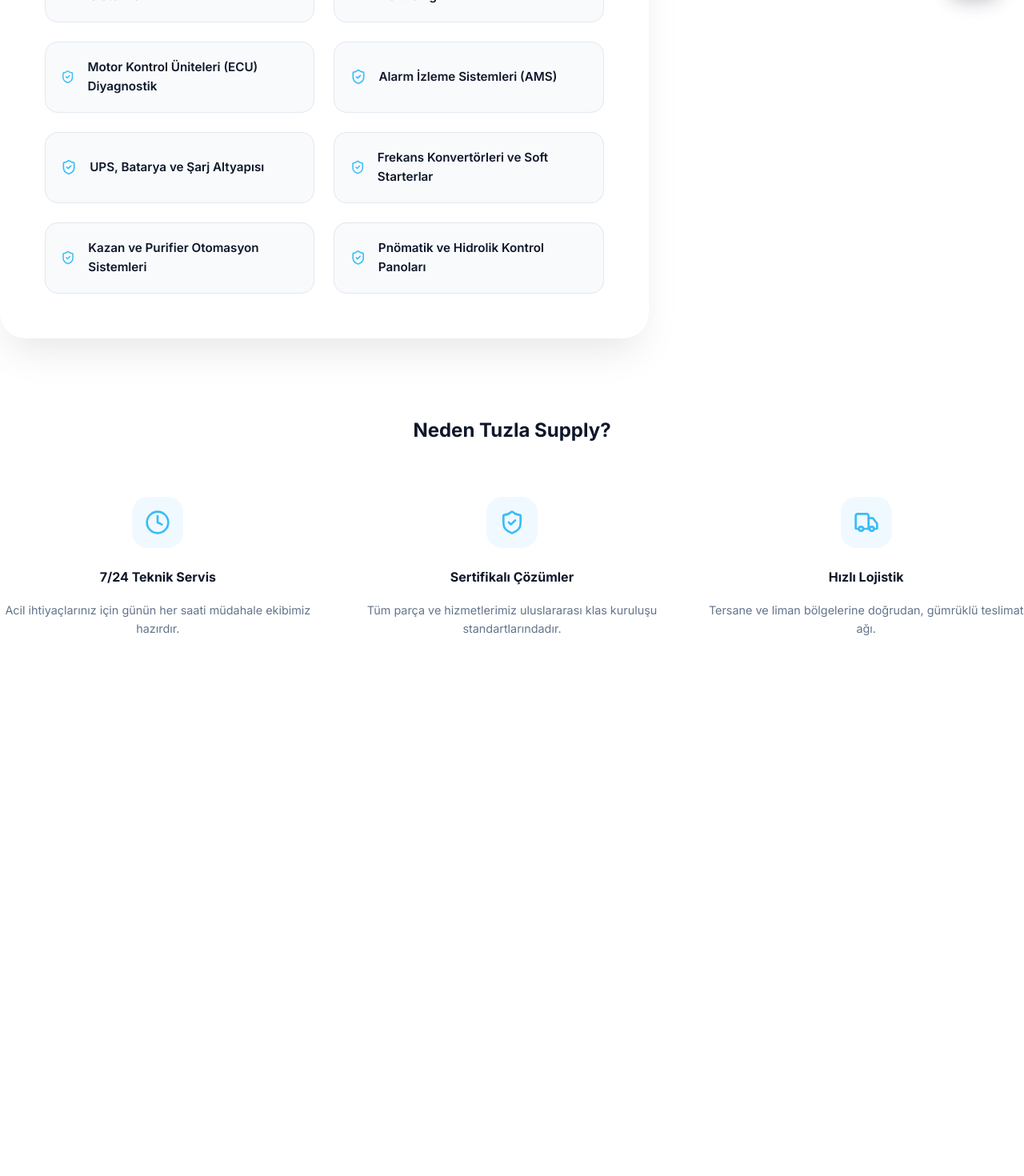
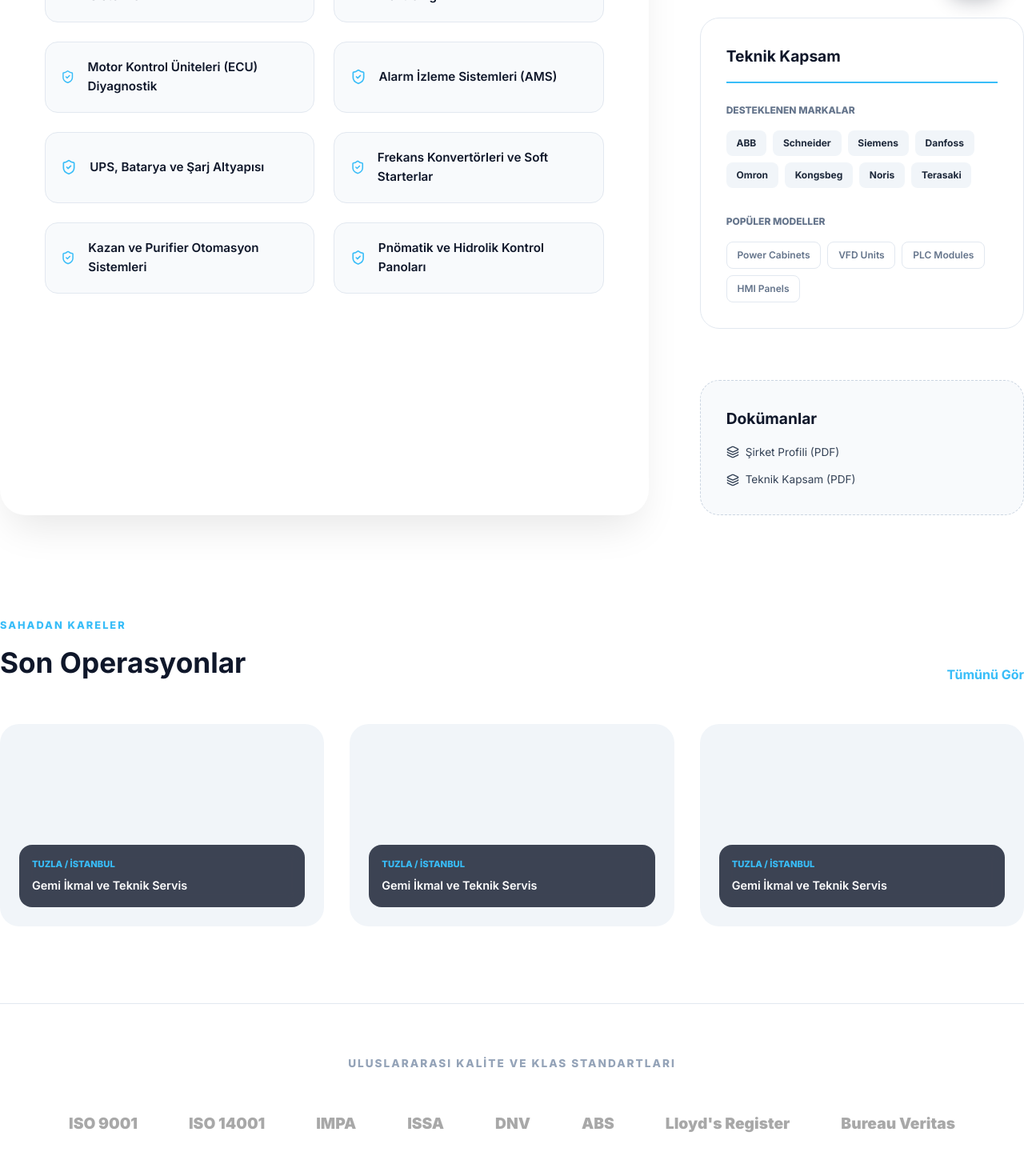
Before and after one commit to cemcsharp/tuzlasupply, a Next.js app: page /solutions/ship-electrical in a window 1280 px wide. Shown: the part 780-2250 px from the top of the page at 80% size. Before the commit the page ends 1641 px from the top, so only its background shows below. Built offline with nearby package versions, Linux system fonts and the light colour scheme; no server answers.

Commit message:
UI/Market: Finalized market readiness with brands, models, class logos, and operations gallery

```diff
--- a/src/app/solutions/[slug]/page.tsx
+++ b/src/app/solutions/[slug]/page.tsx
@@ -31,7 +31,9 @@
       "Frekans Konvertörleri ve Soft Starterlar",
       "Kazan ve Purifier Otomasyon Sistemleri",
       "Pnömatik ve Hidrolik Kontrol Panoları"
-    ]
+    ],
+    brands: ["ABB", "Schneider", "Siemens", "Danfoss", "Omron", "Kongsbeg", "Noris", "Terasaki"],
+    models: ["Power Cabinets", "VFD Units", "PLC Modules", "HMI Panels"]
   },
   "ship-mechanical": {
     color: "#334155",
@@ -59,7 +61,9 @@
       "Turboşarj Overhaul ve Dinamik Balans",
       "Hidrolik Silindir ve Sistem Onarımı",
       "Yakıt Enjeksiyon Pompası ve Valf Zamanlaması"
-    ]
+    ],
+    brands: ["MAN B&W", "Wärtsilä", "Yanmar", "Daihatsu", "Mitsubishi", "Caterpillar", "Alfa Laval"],
+    models: ["S50MC", "L23/30", "RT-flex", "Z280", "V32", "DK-20"]
   },
   "ship-painting": {
     color: "#0369a1",
@@ -87,7 +91,9 @@
       "Karina Bütünlük İncelemeleri",
       "Tutya Değişimi ve ICCP Servisleri",
       "Gemi Boyası Lojistiği ve Tedariği"
-    ]
+    ],
+    brands: ["Jotun", "Hempel", "International Paint", "Chugoku", "PPG", "Sigma Coatings"],
+    models: ["SeaForce", "Hempaguard", "Intershield", "Hardtop", "Ecomax"]
   },
   "ship-safety": {
     color: "#7f1d1d",
@@ -115,7 +121,9 @@
       "Immersion Suit ve Termal Koruma",
       "Piroteknik ve Tehlike İşaretleri",
       "IMO Sembolleri ve Güvenlik Levhaları"
-    ]
+    ],
+    brands: ["Lalizas", "Viking", "Survitec", "Dräger", "MSA", "Honeywell", "Scott Safety"],
+    models: ["SOLAS Pack", "ISO Certified", "MED Approved", "A-Class", "B-Class"]
   },
   "shipyard-logistics": {
     color: "#065f46",
@@ -143,7 +151,9 @@
       "7/24 Acil Parça Gönderimi",
       "Sınır Ötesi Transit Tedarik",
       "Depolama ve Yedek Parça Muhafazası"
-    ]
+    ],
+    brands: ["Global Freight", "Customs Bonded", "Door-to-Deck", "AEO Status"],
+    models: ["24/7 Dispatch", "Air/Sea Freight", "Local Trucking"]
   },
   "technical-supply": {
     color: "#1e293b",
@@ -171,7 +181,9 @@
       "Ölçüm ve Hassas Aletler",
       "Navigasyon Haritaları ve Yayınları",
       "Endüstriyel Temizlik Kimyasalları"
-    ]
+    ],
+    brands: ["IMPA", "ISSA", "Unitor", "Drew Marine", "Bosch", "Makita", "3M"],
+    models: ["Deck Stores", "Engine Stores", "Cabin Stores", "Technical Spares"]
   },
   "marine-provisions": {
     color: "#0f172a",
@@ -199,7 +211,9 @@
       "Hijyen ve Mutfak Temizlik Ürünleri",
       "Sağlıklı Diyet Seçenekleri",
       "Son Dakika Acil Tedarik"
-    ]
+    ],
+    brands: ["HACCP", "ISO 22000", "Fresh Direct", "Global Logistics"],
+    models: ["Dry", "Frozen", "Fresh", "Bonded"]
   },
   "spare-parts": {
     color: "#075985",
@@ -227,7 +241,9 @@
       "Hava Kompresörü Yedek Parçaları",
       "Yenilenmiş (Recon) Ana Bileşenler",
       "OEM ve Orijinal Sertifika Desteği"
-    ]
+    ],
+    brands: ["MAN B&W", "Wärtsilä", "Yanmar", "Daihatsu", "Mitsubishi", "Alfa Laval", "Westfalia", "Cummins"],
+    models: ["L23/30", "L28/32", "S50MC", "S60MC", "RT-Flex", "EY22", "DK-20", "6N18"]
   }
 };
 
@@ -277,6 +293,72 @@
                 {isTr ? "Teklif İsteyin" : "Request Quote"}
               </Link>
             </div>
+
+            {/* Technical Scope Widget */}
+            <div className={styles.sidebarWidget} style={{ marginTop: "2rem", background: "white", border: "1px solid #e2e8f0" }}>
+              <h4 style={{ color: "#0f172a", borderBottom: "2px solid #38bdf8", paddingBottom: "1rem" }}>{isTr ? "Teknik Kapsam" : "Technical Scope"}</h4>
+              <div style={{ marginTop: "1.5rem" }}>
+                <p style={{ fontWeight: 800, fontSize: "0.75rem", color: "#64748b", textTransform: "uppercase", marginBottom: "1rem" }}>{isTr ? "DESTEKLENEN MARKALAR" : "SUPPORTED BRANDS"}</p>
+                <div style={{ display: "flex", flexWrap: "wrap", gap: "0.5rem" }}>
+                  {data.brands?.map((b: string) => (
+                    <span key={b} style={{ padding: "0.4rem 0.8rem", background: "#f1f5f9", borderRadius: "0.5rem", fontSize: "0.75rem", fontWeight: 700, color: "#1e293b" }}>{b}</span>
+                  ))}
+                </div>
+
+                <p style={{ fontWeight: 800, fontSize: "0.75rem", color: "#64748b", textTransform: "uppercase", marginTop: "2rem", marginBottom: "1rem" }}>{isTr ? "POPÜLER MODELLER" : "POPULAR MODELS"}</p>
+                <div style={{ display: "flex", flexWrap: "wrap", gap: "0.5rem" }}>
+                  {data.models?.map((m: string) => (
+                    <span key={m} style={{ padding: "0.4rem 0.8rem", border: "1px solid #e2e8f0", borderRadius: "0.5rem", fontSize: "0.75rem", fontWeight: 600, color: "#64748b" }}>{m}</span>
+                  ))}
+                </div>
+              </div>
+            </div>
+
+            {/* Downloads Widget */}
+            <div className={styles.sidebarWidget} style={{ marginTop: "2rem", background: "#f8fafc", border: "1px dashed #cbd5e1" }}>
+              <h4 style={{ color: "#0f172a", marginBottom: "1rem" }}>{isTr ? "Dokümanlar" : "Downloads"}</h4>
+              <div style={{ display: "flex", flexDirection: "column", gap: "0.8rem" }}>
+                <Link href="#" style={{ display: "flex", alignItems: "center", gap: "0.5rem", fontSize: "0.85rem", color: "#334155", textDecoration: "none" }}>
+                  <Layers size={16} /> {isTr ? "Şirket Profili (PDF)" : "Company Profile (PDF)"}
+                </Link>
+                <Link href="#" style={{ display: "flex", alignItems: "center", gap: "0.5rem", fontSize: "0.85rem", color: "#334155", textDecoration: "none" }}>
+                  <Layers size={16} /> {isTr ? "Teknik Kapsam (PDF)" : "Technical Scope (PDF)"}
+                </Link>
+              </div>
+            </div>
+          </div>
+        </div>
+
+        {/* Recent Operations Gallery */}
+        <div style={{ marginTop: "8rem" }}>
+          <div style={{ display: "flex", justifyContent: "space-between", alignItems: "flex-end", marginBottom: "3rem" }}>
+            <div>
+              <p style={{ color: "#38bdf8", fontWeight: 800, fontSize: "0.8rem", letterSpacing: "2px", marginBottom: "0.5rem" }}>{isTr ? "SAHADAN KARELER" : "FROM THE FIELD"}</p>
+              <h2 style={{ fontSize: "2.2rem" }}>{isTr ? "Son Operasyonlar" : "Recent Operations"}</h2>
+            </div>
+            <Link href="/company/insights" style={{ color: "#38bdf8", fontWeight: 700, textDecoration: "none" }}>{isTr ? "Tümünü Gör" : "View All"}</Link>
+          </div>
+          <div style={{ display: "grid", gridTemplateColumns: "repeat(auto-fit, minmax(300px, 1fr))", gap: "2rem" }}>
+            {[1, 2, 3].map(i => (
+              <div key={i} style={{ borderRadius: "1.5rem", overflow: "hidden", background: "#f1f5f9", aspectRatio: "16/10", position: "relative" }}>
+                <div style={{ position: "absolute", bottom: "1.5rem", left: "1.5rem", right: "1.5rem", background: "rgba(15, 23, 42, 0.8)", backdropFilter: "blur(10px)", padding: "1rem", borderRadius: "1rem", color: "white" }}>
+                  <p style={{ fontSize: "0.7rem", fontWeight: 800, color: "#38bdf8", marginBottom: "0.3rem" }}>TUZLA / İSTANBUL</p>
+                  <p style={{ fontSize: "0.9rem", fontWeight: 600 }}>{isTr ? "Gemi İkmal ve Teknik Servis" : "Vessel Supply & Tech Service"}</p>
+                </div>
+              </div>
+            ))}
+          </div>
+        </div>
+
+        {/* Quality & Class Logos */}
+        <div style={{ marginTop: "6rem", paddingTop: "4rem", borderTop: "1px solid #e2e8f0" }}>
+          <p style={{ textAlign: "center", fontWeight: 800, fontSize: "0.85rem", color: "#94a3b8", letterSpacing: "2px", marginBottom: "3rem" }}>
+            {isTr ? "ULUSLARARASI KALİTE VE KLAS STANDARTLARI" : "INTERNATIONAL QUALITY & CLASS STANDARDS"}
+          </p>
+          <div style={{ display: "flex", flexWrap: "wrap", justifyContent: "center", gap: "4rem", opacity: 0.5, filter: "grayscale(1)" }}>
+            {["ISO 9001", "ISO 14001", "IMPA", "ISSA", "DNV", "ABS", "Lloyd's Register", "Bureau Veritas"].map(logo => (
+              <div key={logo} style={{ fontSize: "1.2rem", fontWeight: 900, color: "#475569" }}>{logo}</div>
+            ))}
           </div>
         </div>
 
```
